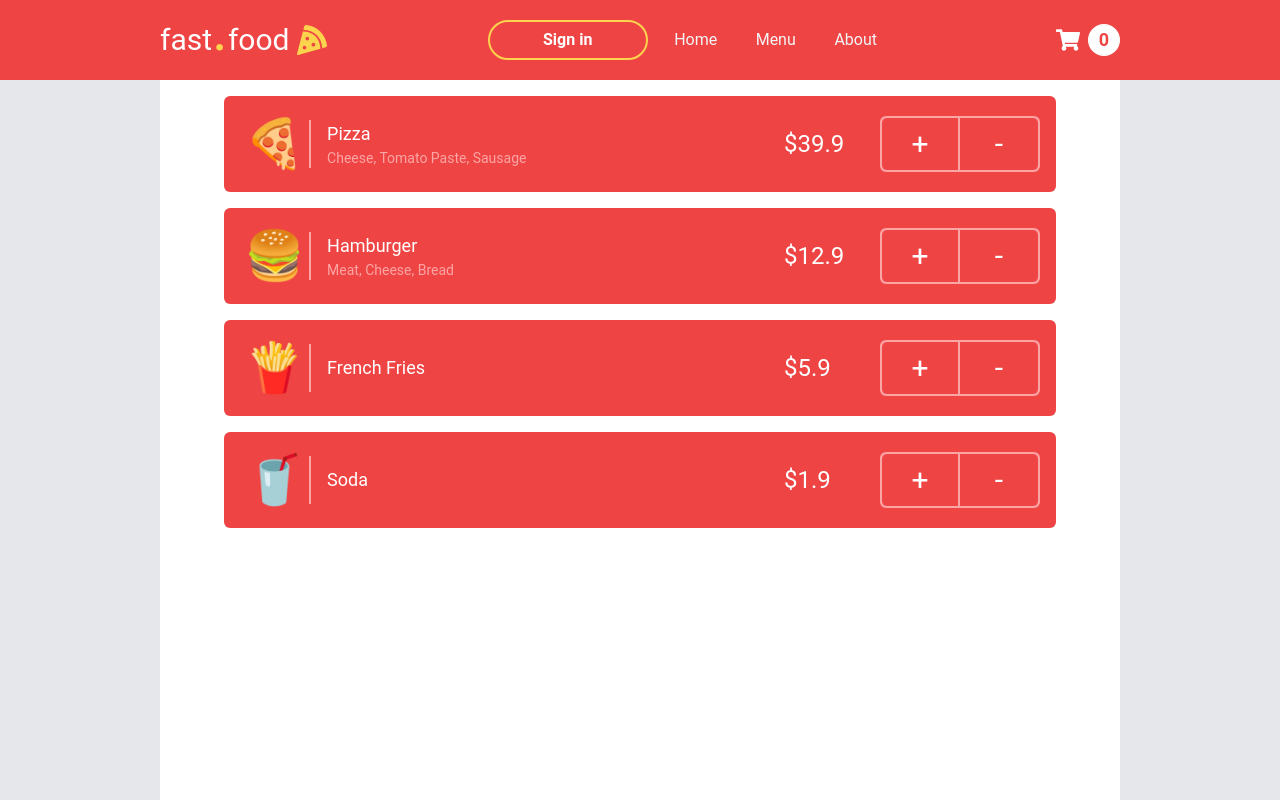
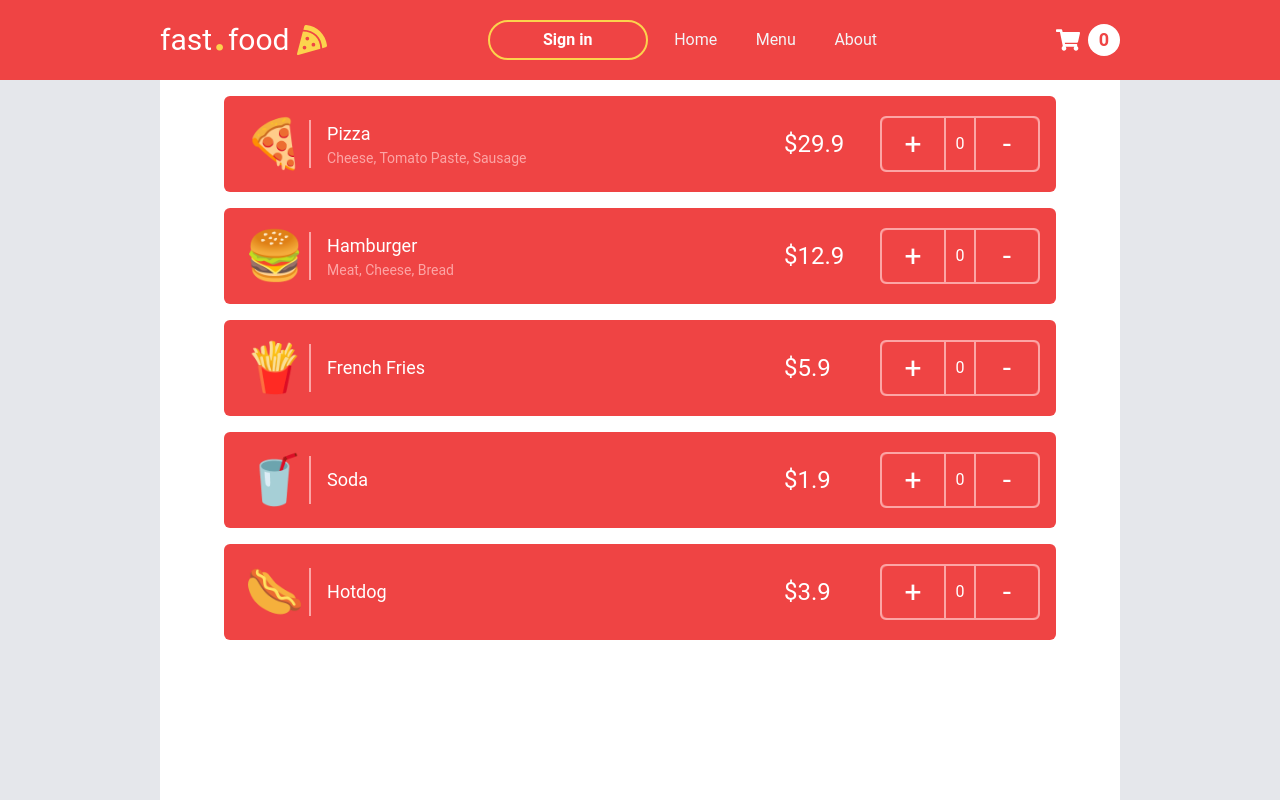
Before and after one commit to palenquer/emoji.food, a Next.js app: page /menu in a window 1280 px wide. Built offline with nearby package versions, Linux system fonts and the light colour scheme.

Commit message:
useCart hook created

```diff
--- a/data/menu.ts
+++ b/data/menu.ts
@@ -4,7 +4,7 @@ export const menu = [
     icon: "🍕",
     name: "Pizza",
     ingredients: "Cheese, Tomato Paste, Sausage",
-    price: 39.9,
+    price: 29.9,
   },
   {
     id: 1,
@@ -25,4 +25,10 @@ export const menu = [
     name: "Soda",
     price: 1.9,
   },
+  {
+    id: 4,
+    icon: "🌭",
+    name: "Hotdog",
+    price: 3.9,
+  }
 ];
--- a/src/components/Header/index.tsx
+++ b/src/components/Header/index.tsx
@@ -4,12 +4,15 @@ import { FaPizzaSlice } from "react-icons/fa";
 import { HiMenuAlt3 } from "react-icons/hi";
 import { FaShoppingCart } from "react-icons/fa";
 import Nav from "./Nav";
+import { useCart } from "../../hooks/useCart";
 
 interface HeaderProps {
   onClick: () => void;
 }
 
 export function Header({ onClick }: HeaderProps) {
+  const { cart } = useCart();
+
   return (
     <header className="h-20 w-screen bg-red-500 text-white z-50">
       <div className="mx-auto container flex items-center justify-between h-20 px-4 lg:px-40 relative">
@@ -39,7 +42,7 @@ export function Header({ onClick }: HeaderProps) {
           <FaShoppingCart className="w-6 h-6" />
 
           <div className="bg-white w-8 h-8 rounded-full flex items-center justify-center">
-            <h3 className="text-red-500 font-bold">0</h3>
+            <h3 className="text-red-500 font-bold">{cart.length}</h3>
           </div>
         </button>
       </div>
--- /dev/null
+++ b/src/hooks/useCart.tsx
@@ -0,0 +1,71 @@
+import { useContext, useState } from "react";
+import { createContext, ReactNode } from "react";
+import { toast } from "react-toastify";
+import { Product } from "../../types";
+
+interface CartProviderProps {
+  children: ReactNode;
+}
+
+interface CartContextData {
+  cart: Product[];
+  addProduct: (product: Product) => Promise<void>;
+  removeProduct: (productId: number, product: Product) => void;
+}
+
+const CartContext = createContext<CartContextData>({} as CartContextData);
+
+export function CartProvider({ children }: CartProviderProps): JSX.Element {
+  const [cart, setCart] = useState<Product[]>(() => {
+    const storagedCart = localStorage.getItem("@FastFood:cart");
+
+    if (storagedCart) {
+      return JSON.parse(storagedCart);
+    }
+
+    return [];
+  });
+
+  const addProduct = async (product: Product) => {
+    try {
+      const updatedCart = [...cart, product];
+      setCart(updatedCart);
+      localStorage.setItem("@FastFood:cart", JSON.stringify(updatedCart));
+      toast.success(product.name + " added to cart");
+    } catch {
+      toast.error("Error adding product");
+    }
+  };
+
+  const removeProduct = (productId: number, product: Product) => {
+    try {
+      const updatedCart = [...cart];
+      const productIndex = updatedCart.findIndex(
+        (product) => product.id === productId
+      );
+
+      if (productIndex >= 0) {
+        updatedCart.splice(productIndex, 1);
+        setCart(updatedCart);
+        localStorage.setItem("@FastFood:cart", JSON.stringify(updatedCart));
+        toast.info(product.name + " removed from cart");
+      } else {
+        throw Error();
+      }
+    } catch {
+      toast.error("Erro na remoção do produto");
+    }
+  };
+
+  return (
+    <CartContext.Provider value={{ cart, addProduct, removeProduct }}>
+      {children}
+    </CartContext.Provider>
+  );
+}
+
+export function useCart(): CartContextData {
+  const context = useContext(CartContext);
+
+  return context;
+}
--- a/src/pages/_app.tsx
+++ b/src/pages/_app.tsx
@@ -3,12 +3,13 @@ import Menu from "../components/Menu";
 import useToggle from "../hooks/useToggle";
 import { toast, ToastContainer } from "react-toastify";
 import "../styles/tailwind-globals.css";
+import { CartProvider } from "../hooks/useCart";
 
 toast.configure();
 function MyApp({ Component, pageProps }) {
   const [toggleIsOn, setToggleIsOn] = useToggle(false);
   return (
-    <>
+    <CartProvider>
       <ToastContainer
         position="top-right"
         autoClose={5000}
@@ -26,7 +27,7 @@ function MyApp({ Component, pageProps }) {
         <Component {...pageProps} />
       </div>
       <ToastContainer />
-    </>
+    </CartProvider>
   );
 }
 
--- a/src/pages/index.tsx
+++ b/src/pages/index.tsx
@@ -22,7 +22,7 @@ export default function Home() {
 
             <Link href="/menu">
               <a>
-                <button className="bg-red-500 h-12 w-64 rounded-full text-white font-bold hover:bg-red-600 transition">Click here to see our menu</button>
+                <button className="bg-red-500 h-12 w-64 rounded-full text-white font-bold hover:bg-red-700 transition">Click here to see our menu</button>
               </a>
             </Link>
           </section>
--- a/src/pages/menu.tsx
+++ b/src/pages/menu.tsx
@@ -1,19 +1,13 @@
 import Head from "next/head";
 import { useState } from "react";
 import { useEffect } from "react";
-import { toast } from "react-toastify";
+import { Product } from "../../types";
 import "react-toastify/dist/ReactToastify.css";
-
-interface ItemsMenu {
-  id: number;
-  icon: string;
-  name: string;
-  ingredients?: string;
-  price: number;
-}
+import { useCart } from "../hooks/useCart";
 
 export default function Menu() {
   const [menu, setMenu] = useState([]);
+  const { cart, addProduct, removeProduct } = useCart();
 
   useEffect(() => {
     const fetchMenu = async () => {
@@ -35,7 +29,7 @@ export default function Menu() {
       <main className="mx-auto container px-4 lg:px-40 flex flex-col flex-grow overflow-hidden">
         <div className="bg-white flex flex-col md:flex-row h-full items-center p-4 md:px-16 justify-around">
           <section className="h-full w-full flex flex-col overflow-y-auto scrollbar-hide gap-4">
-            {menu.map((item: ItemsMenu) => {
+            {menu.map((item: Product) => {
               return (
                 <div
                   key={item.id}
@@ -60,17 +54,19 @@ export default function Menu() {
 
                   <div className="w-40 bg-red-400 h-14 rounded-md flex justify-between items-center border-2 border-red-300">
                     <button
-                      className="h-full w-20 bg-red-500 rounded-l-md text-3xl hover:bg-red-400 border-r-2 border-red-300"
-                      onClick={() => toast.info(item.name + " added to cart")}
+                      className="h-full w-20 bg-red-500 rounded-l-md text-3xl hover:bg-red-600 "
+                      onClick={() => addProduct(item)}
                     >
                       +
                     </button>
 
+                    <span className="w-10 bg-red-500 h-full flex items-center justify-center border-r-2 border-l-2 border-red-300">
+                      0
+                    </span>
+
                     <button
-                      className="h-full w-20 bg-red-500 rounded-r-md text-3xl hover:bg-red-400"
-                      onClick={() =>
-                        toast.warning(item.name + " removed from cart")
-                      }
+                      className="h-full w-20 bg-red-500 rounded-r-md text-3xl hover:bg-red-600"
+                      onClick={() => removeProduct(item.id, item)}
                     >
                       -
                     </button>
--- /dev/null
+++ b/types.ts
@@ -0,0 +1,7 @@
+export interface Product {
+    id: number;
+    icon: string;
+    name: string;
+    ingredients?: string;
+    price: number;
+  }
```
Also changed, not shown: src/hooks/useToggle.tsx (line endings or trailing spaces).
